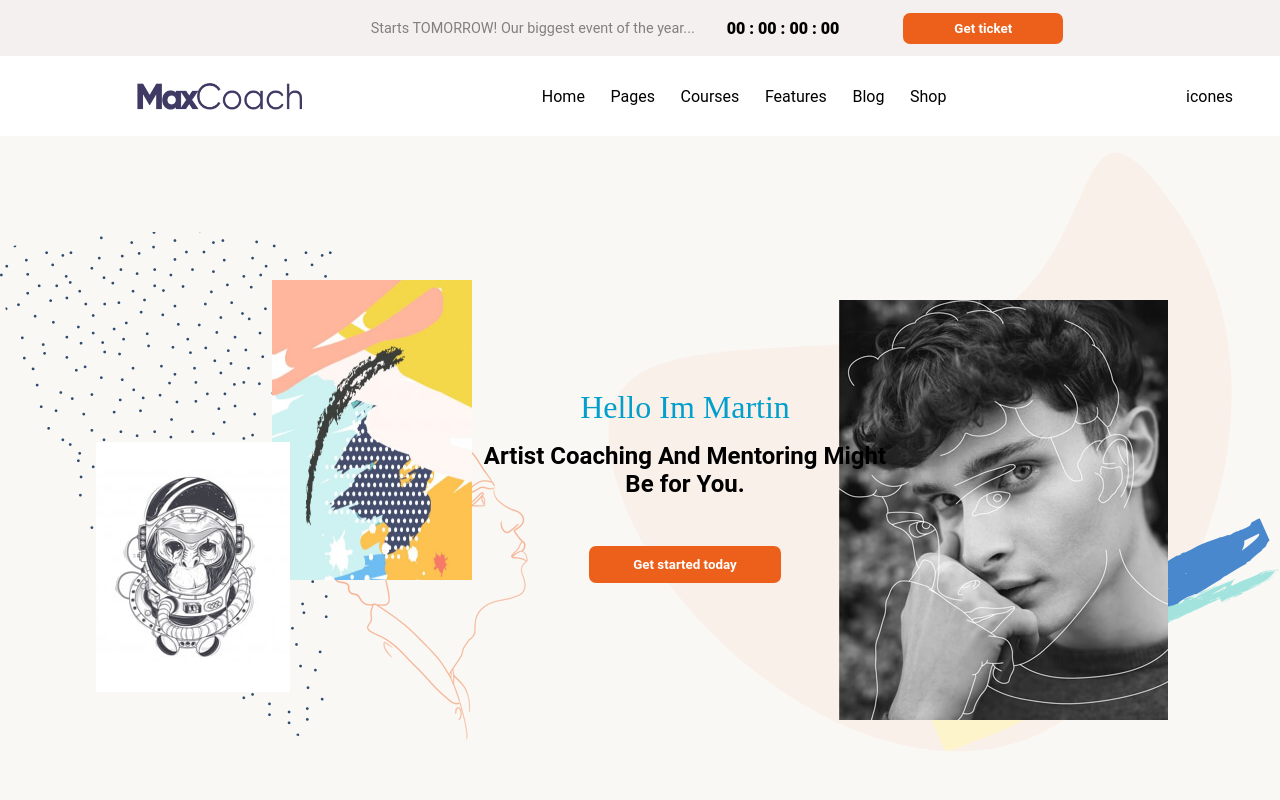
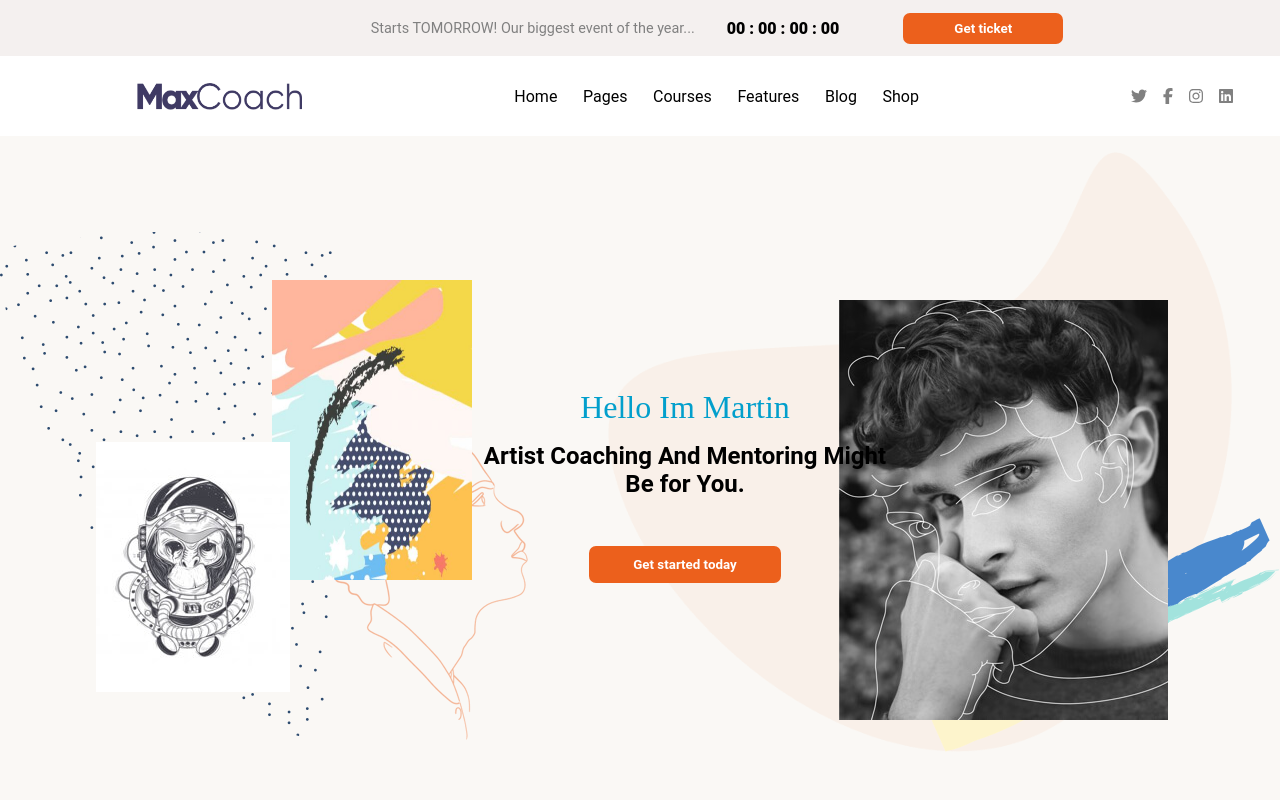
Before and after one commit to Marzio95/proj-html-vuejs, a Vue app: page / in a window 1280 px wide. Shown: the top 800 px of the page. Built offline with nearby package versions, Linux system fonts and the light colour scheme.

Commit message:
importo font awesome

```diff
--- a/package.json
+++ b/package.json
@@ -8,6 +8,10 @@
     "lint": "vue-cli-service lint"
   },
   "dependencies": {
+    "@fortawesome/fontawesome-svg-core": "^6.1.1",
+    "@fortawesome/free-brands-svg-icons": "^6.1.1",
+    "@fortawesome/free-regular-svg-icons": "^6.1.1",
+    "@fortawesome/vue-fontawesome": "^2.0.6",
     "core-js": "^3.8.3",
     "vue": "^2.6.14"
   },
--- a/src/components/FooterProj.vue
+++ b/src/components/FooterProj.vue
@@ -7,7 +7,12 @@
           <small>382 NE 191st ST # 87394 Miami, FL 33179-3899</small>
           <small>+1 (305) 547-9909 (9am - 5pm EST, Monday - Friday)</small>
           <small>support@maxcoach.com</small>
-          <small>icons</small>
+          <div class="icon_flex">
+            <font-awesome-icon icon="fa-brands fa-twitter" />
+            <font-awesome-icon icon="fa-brands fa-facebook-f" />
+            <font-awesome-icon icon="fa-brands fa-instagram" />
+            <font-awesome-icon icon="fa-brands fa-linkedin" />
+          </div>
         </div>
 
         <div class="col">
@@ -132,4 +137,10 @@
   scroll-behavior: smooth;
   font-size: 2rem;
 }
+.icon_flex {
+  display: flex;
+  gap: 1rem;
+  color: gray;
+  margin: 0.5rem 0;
+}
 </style>
--- a/src/components/HeaderProj.vue
+++ b/src/components/HeaderProj.vue
@@ -14,7 +14,12 @@
           <a href="#">{{ element }}</a>
         </li>
       </ul>
-      <div>icones</div>
+      <div class="icon_flex">
+        <font-awesome-icon icon="fa-brands fa-twitter" />
+        <font-awesome-icon icon="fa-brands fa-facebook-f" />
+        <font-awesome-icon icon="fa-brands fa-instagram" />
+        <font-awesome-icon icon="fa-brands fa-linkedin" />
+      </div>
     </nav>
   </header>
 </template>
@@ -78,4 +83,9 @@
   display: inline-block;
   margin: 0 0.8rem;
 }
+.icon_flex {
+  display: flex;
+  gap: 1rem;
+  color: gray;
+}
 </style>
--- a/src/main.js
+++ b/src/main.js
@@ -1,7 +1,21 @@
 import Vue from "vue";
 import App from "./App.vue";
 
+import { library } from "@fortawesome/fontawesome-svg-core";
+import { FontAwesomeIcon } from "@fortawesome/vue-fontawesome";
+
+import { faTwitter } from "@fortawesome/free-brands-svg-icons";
+import { faFacebookF } from "@fortawesome/free-brands-svg-icons";
+import { faLinkedin } from "@fortawesome/free-brands-svg-icons";
+import { faInstagram } from "@fortawesome/free-brands-svg-icons";
+
+library.add(faTwitter);
+library.add(faFacebookF);
+library.add(faLinkedin);
+library.add(faInstagram);
+
 Vue.config.productionTip = false;
+Vue.component("font-awesome-icon", FontAwesomeIcon);
 
 new Vue({
   render: (h) => h(App),
```
Also changed, not shown: 1 other file (tests, documents, lock files or other folders).
